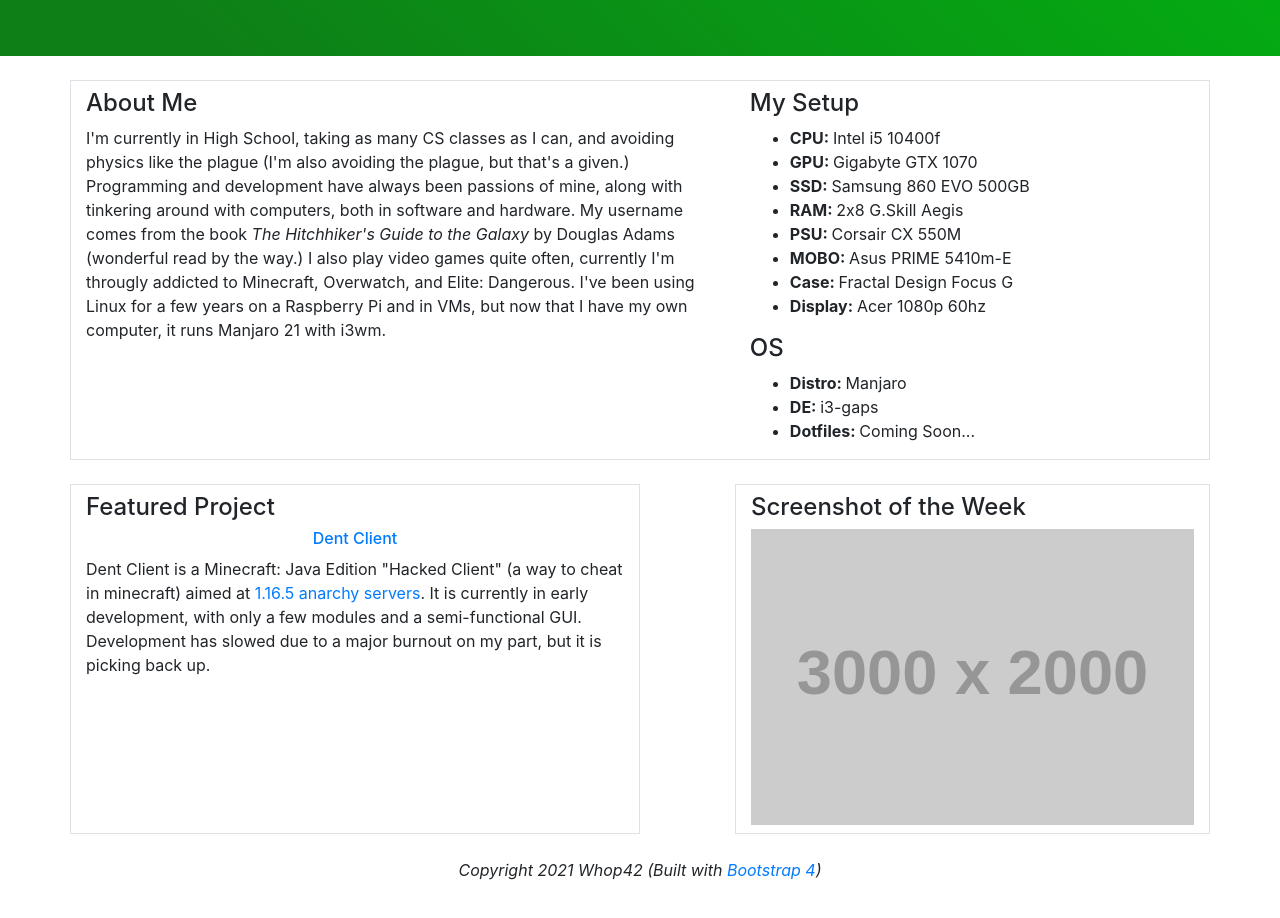
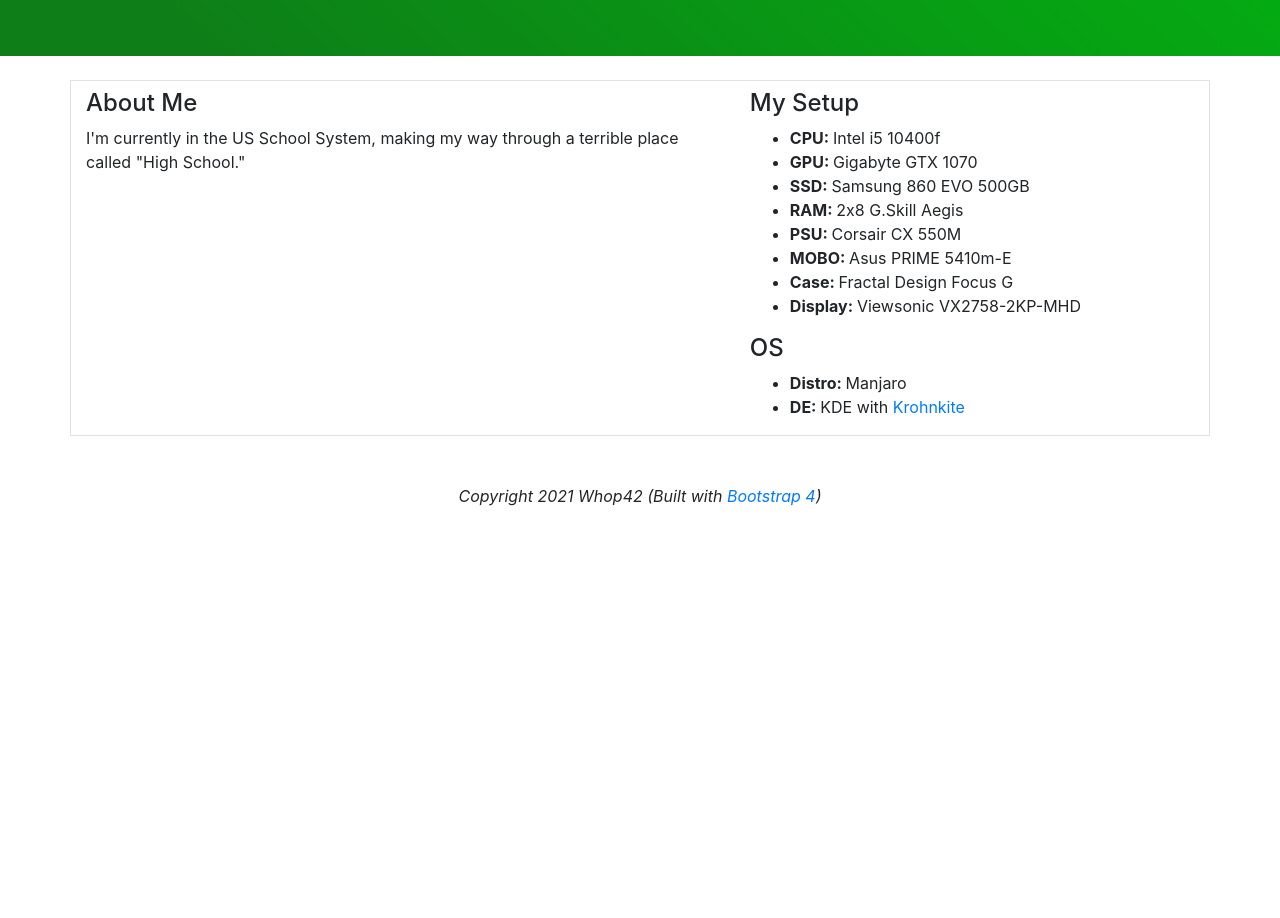
Before and after one commit to Whop42/Whop42.github.io, a plain HTML site: page index.html in a window 1280 px wide. Shown: the part 500-1418 px from the top of the page. After the commit the page ends 1048 px from the top, so only its background shows below. Drawn offline with nearby package versions, Linux system fonts and the light colour scheme; placeholder pictures from the web are drawn by us.

Commit message:
Update index.html

```diff
--- a/index.html
+++ b/index.html
@@ -32,7 +32,6 @@
               Projects
             </a>
             <div class="dropdown-menu dropdown-menu-dark" aria-labelledby="navbarDropdown">
-              <a class="dropdown-item" href="#">Dent Client</a>
               <a class="dropdown-item" href="#">Dotfiles</a>
               <div class="dropdown-divider"></div>
               <a class="dropdown-item" href="#">School</a>
@@ -69,15 +68,7 @@
           About Me
           </h4>
           <p class="text-left">
-          I'm currently in High School, taking as many CS classes as I can, and avoiding
-          physics like the plague (I'm also avoiding the plague, but that's a given.)
-          Programming and development have always been passions of mine, along with tinkering
-          around with
-          computers, both in software and hardware. My username comes from the book <i>The
-          Hitchhiker's Guide to the Galaxy</i> by Douglas Adams (wonderful read by the way.)
-          I also play video games quite often, currently I'm througly addicted to Minecraft,
-          Overwatch, and Elite: Dangerous. I've been using Linux for a few years
-          on a Raspberry Pi and in VMs, but now that I have my own computer, it runs Manjaro 21 with i3wm.
+          I'm currently in the US School System, making my way through a terrible place called "High School."
           </p>
         </div>
         <div class="col-sm-5">
@@ -92,44 +83,20 @@
             <li><strong>PSU: </strong>Corsair CX 550M</li>
             <li><strong>MOBO: </strong> Asus PRIME 5410m-E</li>
             <li><strong>Case: </strong>Fractal Design Focus G</li>
-            <li><strong>Display: </strong>Acer 1080p 60hz</li>
+            <li><strong>Display: </strong>Viewsonic VX2758-2KP-MHD</li>
           </ul>
           <h4>
           OS
           </h4>
           <ul>
             <li><strong>Distro: </strong>Manjaro</li>
-            <li><strong>DE: </strong>i3-gaps</li>
-            <li><strong>Dotfiles: </strong>Coming Soon...</li>
+            <li><strong>DE: </strong>KDE with <a href="https://github.com/esjeon/krohnkite">Krohnkite</a></li>
           </ul>
         </div>
       </div>
 
     </div>
-    <div class="container">
-      <div class="row justify-content-between">
-        <div class="col-sm-6 border float-left py-2">
-          <h4>
-            Featured Project
-          </h4>
-          <h6 class="text-center">
-          <a href="https://github.com/DentClient/Client">Dent Client</a>
-          </h6>
-          <p>
-            Dent Client is a Minecraft: Java Edition "Hacked Client" (a way to cheat in minecraft) aimed at
-            <a href="https://anarchy-servers.fandom.com/wiki/1.16_Anarchy_Servers_like_2b2t">1.16.5 anarchy
-            servers</a>. It is currently in early development, with only a few modules and a semi-functional GUI.
-            Development has slowed due to a major burnout on my part, but it is picking back up.
-          </p>
-        </div>
-        <div class="col-sm-5 border py-2">
-          <h4>
-            Screenshot of the Week
-          </h4>
-          <img class="img-fluid" src="https://via.placeholder.com/3000x2000">
 
-        </div>
-      </div>
     </div>
 
     <footer class="page-footer">
```
